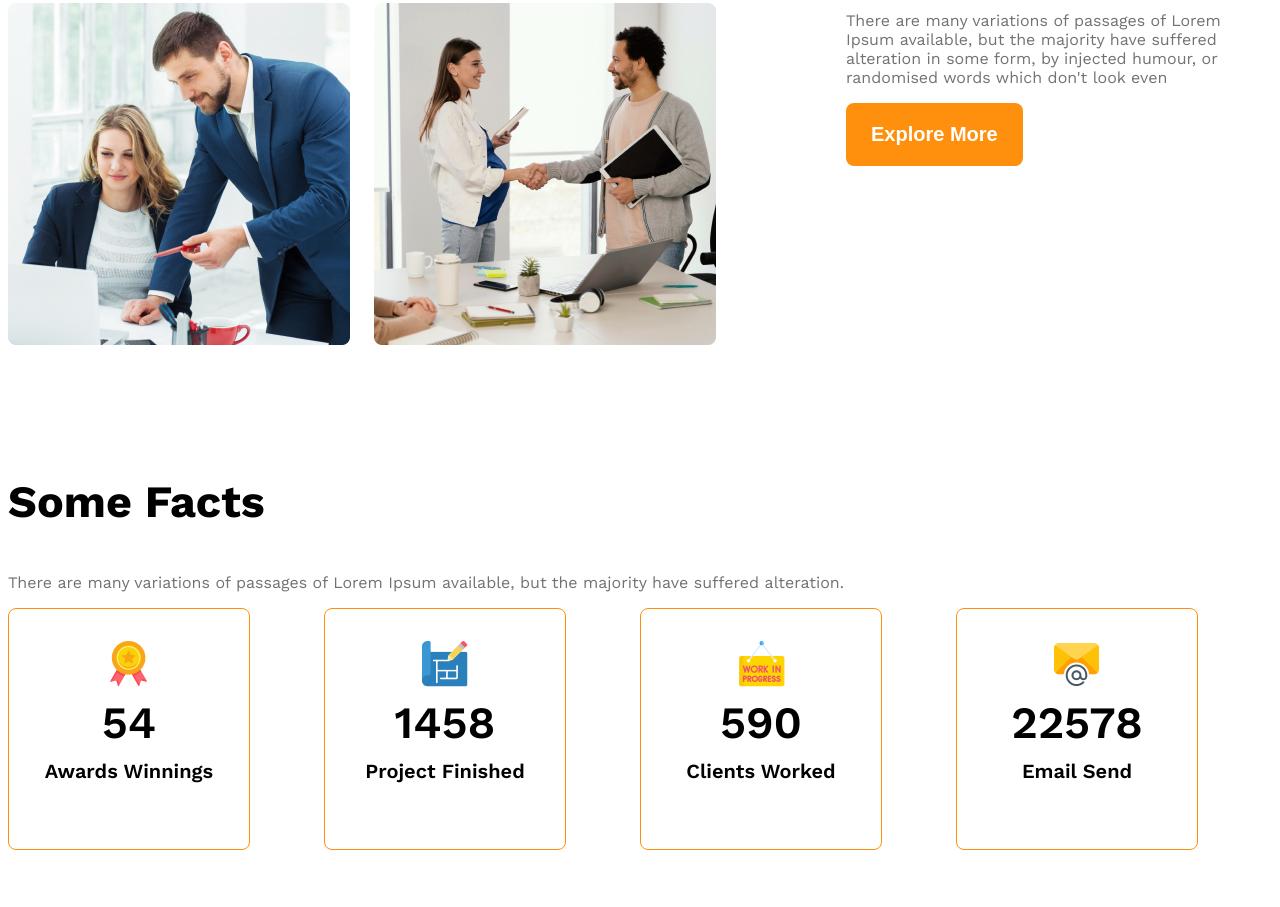
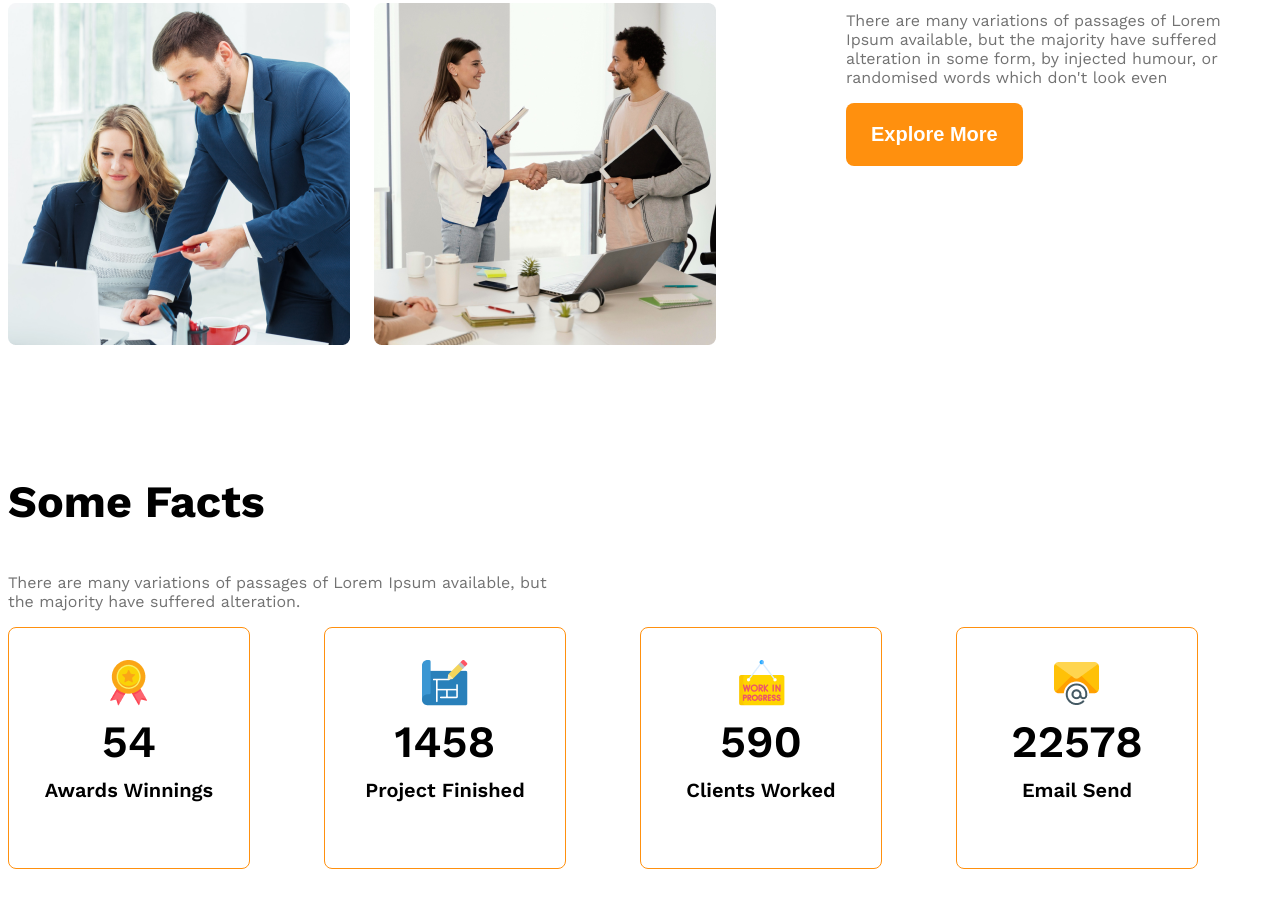
Before and after one commit to Wasif182016/g3-architect-website, a plain HTML site: page index.html in a window 1280 px wide. Shown: the part 1677-2584 px from the top of the page. Drawn offline with nearby package versions, Linux system fonts and the light colour scheme.

Commit message:
added some feature related things 2

```diff
--- a/index.html
+++ b/index.html
@@ -45,7 +45,7 @@
       <!-- features will enjoy -->
        <section>
          <h3 class="section-title">Some Facts</h3>
-         <p class="text-light-gray">There are many variations of passages of Lorem Ipsum available, but the majority have suffered alteration.</p>
+         <p class="text-light-gray fact-description">There are many variations of passages of Lorem Ipsum available, but the majority have suffered alteration.</p>
          <div class="facts-container">
             <!-- .fact-card*4>img.fact-icon+h4.fact-number+h5.fact-name -->
            <div class="fact-card display-flex">
--- a/styles/architects.css
+++ b/styles/architects.css
@@ -148,6 +148,10 @@ main > section{
     font-weight: 600;
     margin-top: 10px;
 }
+
+.fact-description{
+    max-width: 540px;
+}
 /* responsive media query */
 @media screen and (max-width:576px) {
     .navbar, .nav-links, .teams{
```
